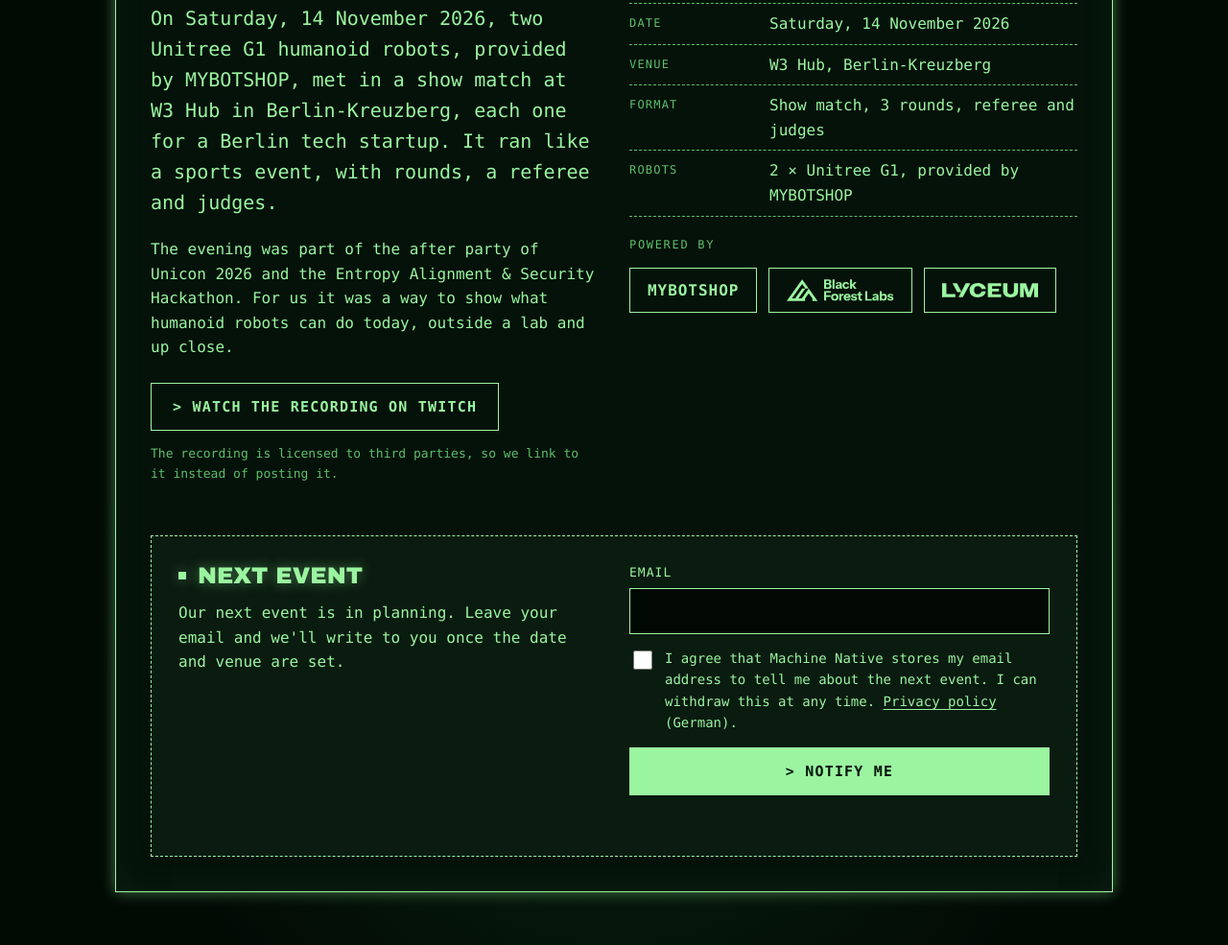
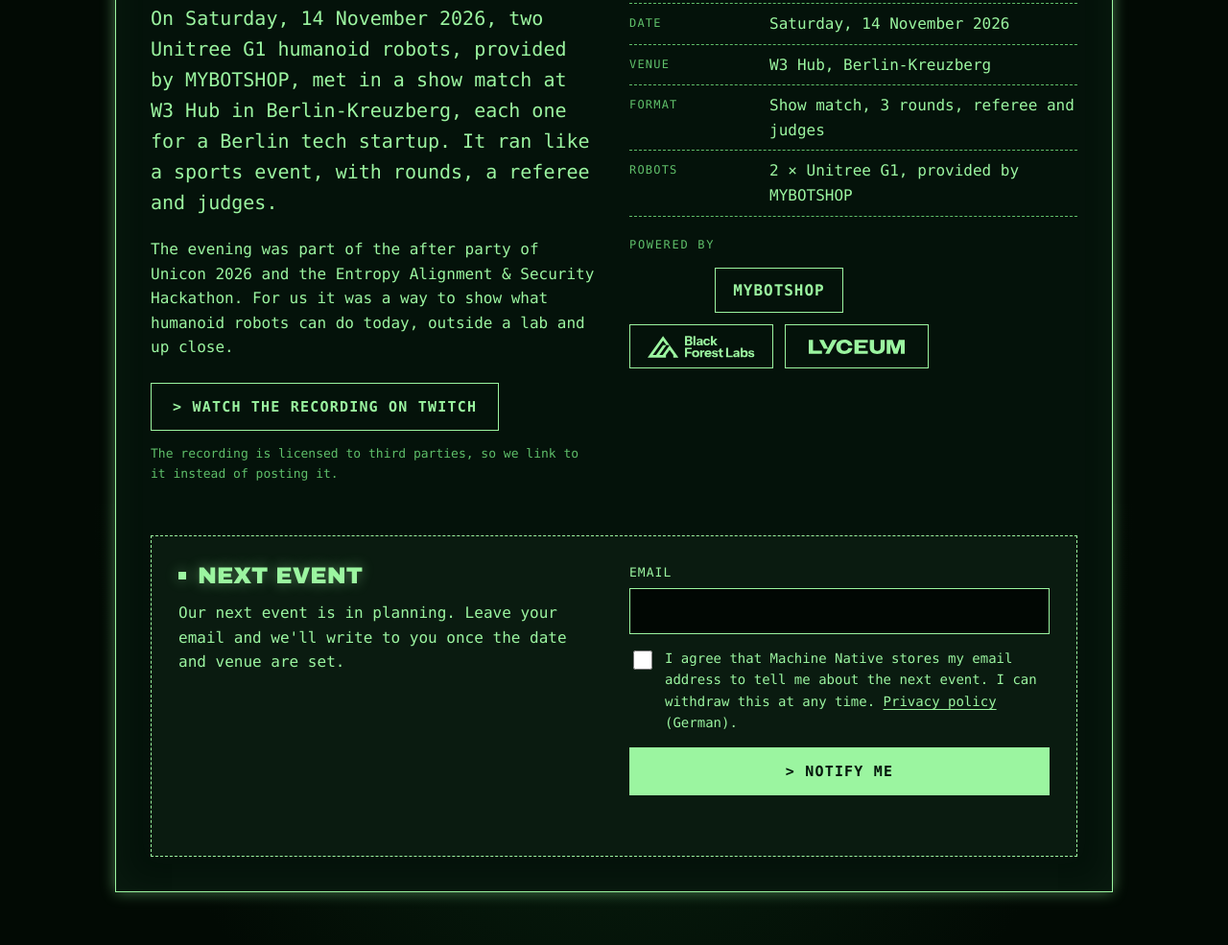
Before and after one commit to psystems-cmd/machine-native, a plain HTML site: page index.html in a window 1280 px wide. Shown: the part 1075-2060 px from the top of the page at 96% size. Drawn offline with Linux system fonts and the light colour scheme.

Commit message:
Centre sponsor logos, MYBOTSHOP on its own row
Co-Authored-By: Claude Opus 5.5 <noreply@anthropic.com>

```diff
--- a/assets/style.css
+++ b/assets/style.css
@@ -164,7 +164,9 @@ main, footer { position: relative; z-index: 1; }
 .facts { list-style: none; padding: 0; margin: 0 0 20px; border-top: 1px dashed var(--g-dim); }
 .facts li { display: flex; gap: 16px; padding: 8px 0; border-bottom: 1px dashed var(--g-dim); }
 .facts b { flex: 0 0 130px; font-weight: 400; color: var(--g-dim); text-transform: uppercase; font-size: 12px; letter-spacing: .1em; padding-top: 3px; }
-.sponsors { display: flex; flex-wrap: wrap; gap: 12px; margin: 8px 0 20px; }
+.sponsors { display: grid; grid-template-columns: 1fr 1fr; gap: 12px; width: fit-content; max-width: 100%; margin: 8px 0 20px; }
+.sponsors .sponsor { justify-content: center; }
+.sponsors .sponsor:first-child { grid-column: 1 / -1; justify-self: center; } /* MYBOTSHOP centred above the two logos */
 .sponsor .logo { opacity: 1; }
 a.sponsor:hover .logo, a.sponsor:focus-visible .logo { background: #fff; }
 .sponsor { display: flex; align-items: center; min-height: 46px; text-decoration: none; border: 1px solid var(--g); padding: 10px 18px; font-weight: 700; letter-spacing: .06em; text-transform: uppercase; }
```
